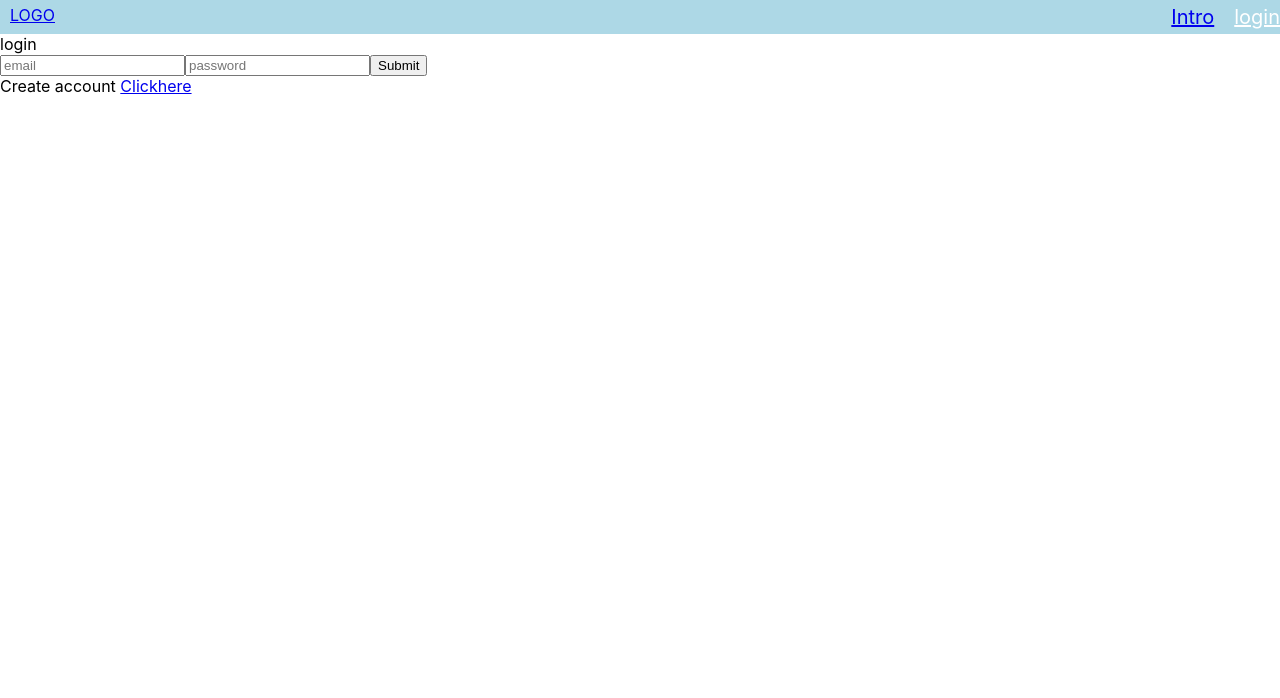
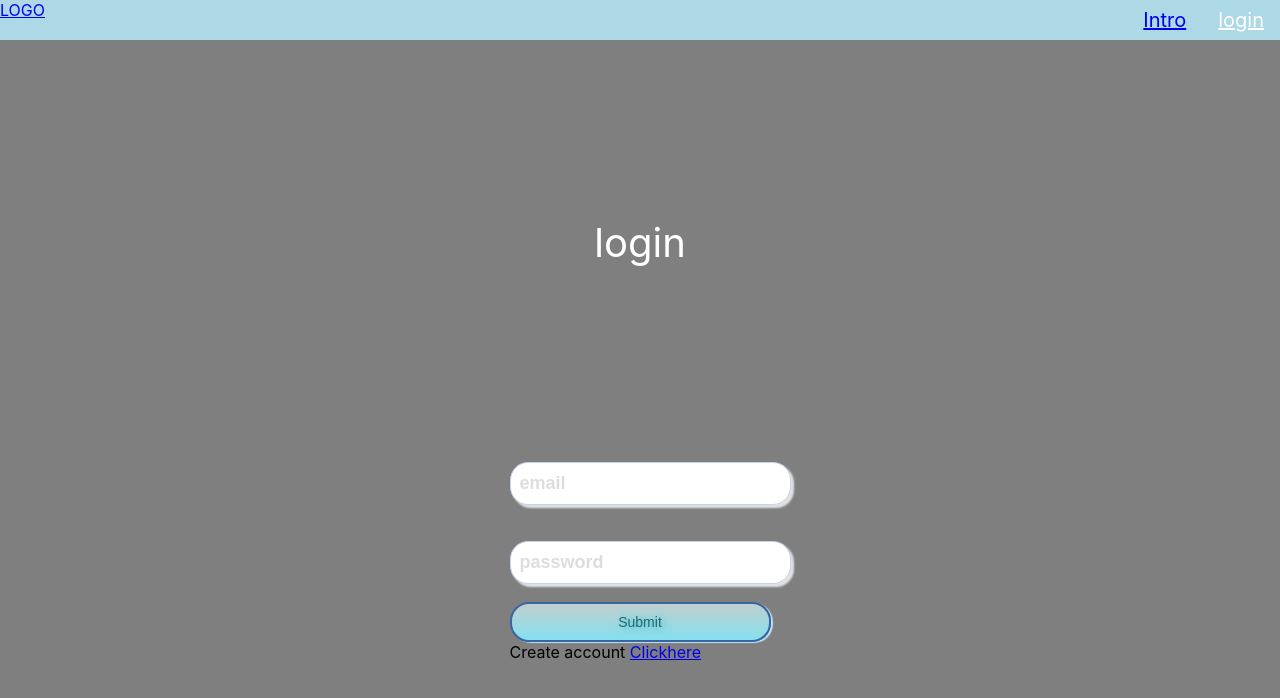
Before and after one commit to mathpalvipin/TaskManager, a React (Create React App) app in the folder frontend/: page /auth/login in a window 1280 px wide. Shown: the top 698 px of the page. Built offline with nearby package versions, Linux system fonts and the light colour scheme; no server answers.

Commit message:
not found router fix redirect to intro ,home ,login

```diff
--- /dev/null
+++ b/frontend/src/components/Login&Signup/form.module.css
@@ -0,0 +1,67 @@
+.container{
+    position: absolute;
+
+    left: 0;
+    display: flex;
+    justify-content:space-evenly;
+    align-items: center;
+    background-color: rgba(0,0,0,0.5);
+    width: 100%;
+    height: 100%;
+    flex-direction: column;
+}
+.form{
+    width: 100%;
+    height: auto;
+    display: flex;
+    justify-content: space-between;
+    flex-direction: column;
+
+}
+.title{
+    font-size: 40px;
+    color: white;
+}
+
+
+.input {
+    margin: 1em 0  ;
+	font-size: 18px;
+	font-weight: bold;
+	padding: 10px 9px;
+	width: 100%;
+	outline: none;
+	background: #FFFFFF;
+	color: #000000;
+	border: 1px solid #C4D1EB;
+	border-radius: 18px;
+	box-shadow: 3px 3px 2px 0px #E2E2E2;
+	transition: .3s ease;
+}
+
+.input:focus {
+	background: #F2F2F2;
+	border: 3px solid #5A7EC7;
+	border-radius: 14px;
+}
+
+.input::placeholder {
+	color: #DDDDDD;
+}
+.button {
+    font-family: arial;
+    color: #1E6A67 !important;
+    font-size: 14px;
+    text-shadow: 2px 1px 7px #38BDDE;
+    box-shadow: 2px 1px 1px #BEE2F9;
+    padding: 10px 25px;
+    border-radius: 19px;
+    border: 2px double #3866A3;
+    background: #83E0EE;
+    background: linear-gradient(to top, #83E0EE, #C1CFCE);
+  }
+  .button:hover {
+    color: #14396A !important;
+    background: #468CCF;
+    background: linear-gradient(to top, #468CCF, #63B8EE);
+  }
--- a/frontend/src/components/Login&Signup/login.js
+++ b/frontend/src/components/Login&Signup/login.js
@@ -1,7 +1,7 @@
 import { useState } from "react";
 import { useAuth } from "../../context/AuthContext";
 import { NavLink, useNavigate } from "react-router-dom";
-
+import classes from "./form.module.css"
 const Login = () => {
   const { logIn, error } = useAuth();
 
@@ -23,9 +23,12 @@ const Login = () => {
 
   return (
     <>
-      <div> login </div>
-      <form onSubmit={handleSubmit}>
-        <input
+    <div className={classes.container}>
+
+      <div  className={classes.title}> login </div>
+      <div>
+      <form onSubmit={handleSubmit} className={classes.form}>
+        <input className={classes.input}
           type="email"
           name="email"
           value={userData.email}
@@ -33,7 +36,7 @@ const Login = () => {
           onChange={(e) => setUserData({ ...userData, email: e.target.value })}
         ></input>
 
-        <input
+        <input className={classes.input}
           type="password"
           name="password"
           value={userData.password}
@@ -42,11 +45,13 @@ const Login = () => {
             setUserData({ ...userData, password: e.target.value })
           }
         ></input>
-        <button type="Submit">Submit</button>
+        <button  className={classes.button}      type="Submit">Submit</button>
       </form>
 
       <div>
         Create account <NavLink to="/auth/signup">Clickhere</NavLink>{" "}
+      </div>
+      </div>
       </div>
     </>
   );
--- a/frontend/src/components/Login&Signup/signup.js
+++ b/frontend/src/components/Login&Signup/signup.js
@@ -1,7 +1,7 @@
 import { useState } from "react";
 import { useAuth } from "../../context/AuthContext";
 import { NavLink, useNavigate } from "react-router-dom";
-
+import classes from "./form.module.css"
 const Signup = () => {
   const { signUp } = useAuth();
 
@@ -24,9 +24,11 @@ const Signup = () => {
 
   return (
     <>
-      <div> Signup </div>
-      <form onSubmit={handleSubmit}>
-        <input
+    <div className={classes.container}>
+      <div className={classes.title}> Signup </div>
+      <div >
+      <form onSubmit={handleSubmit} className={classes.form}>
+        <input className={classes.input}
           type="text"
           name="name"
           value={userData.username}
@@ -35,7 +37,7 @@ const Signup = () => {
             setUserData({ ...userData, username: e.target.value })
           }
         ></input>
-        <input
+        <input className={classes.input}
           type="email"
           name="email"
           value={userData.email}
@@ -43,7 +45,7 @@ const Signup = () => {
           onChange={(e) => setUserData({ ...userData, email: e.target.value })}
         ></input>
 
-        <input
+        <input className={classes.input}
           type="password"
           name="password"
           value={userData.password}
@@ -52,13 +54,16 @@ const Signup = () => {
             setUserData({ ...userData, password: e.target.value })
           }
         ></input>
-        <button type="Submit">Submit</button>
+        <button  className={classes.button} type="Submit">Submit</button>
       </form>
       <div>
         {" "}
         Already have Accont Login{" "}
         <NavLink to="/auth/login">Click here </NavLink>
       </div>
+      </div>
+      </div>
+
     </>
   );
 };
--- a/frontend/src/components/comman/AppNavWrapper.module.css
+++ b/frontend/src/components/comman/AppNavWrapper.module.css
@@ -1,23 +1,25 @@
 .navbar {
-  padding: 5px 10px;
+
   background-color: lightblue;
   width: 100%;
+  height: clamp(40px,5vh,250px);
   display: flex;
   flex-wrap: nowrap;
   justify-content: space-between;
 }
 .nav {
     display: flex;
-    /* float: inline-end; */
-    width: auto;
-    flex-direction: row;
+    width: 80vw;
+
+    justify-content: flex-end;
 }
 
 .nav_items{
-    margin: 0px 10px
+    margin: clamp(5px,1vh,50px) clamp(10px,2vh,100px);
+
 }
 .nav_link{
-    font-size: 20px;
+    font-size: clamp(20px,2vh,200px);
 }
 .nav_link:hover{
     color:red;
@@ -27,5 +29,5 @@ color:white !important;;
 
 }
 .nav_link.pending{
- font-size: 35px;
+ font-size: 3vw;
 }
--- a/frontend/src/components/comman/ErrorBox.js
+++ b/frontend/src/components/comman/ErrorBox.js
@@ -1,20 +1,19 @@
- import { useEffect } from "react";
-import classes from "./ErrorBox.module.css"
-import {useAuth} from '../../context/AuthContext.js'
-const ErrorBox = (props)=>{
-    const {setError} =useAuth();
- const Error =props.message;
- const handlerClose=()=>{
+import classes from "./ErrorBox.module.css";
+import { useAuth } from "../../context/AuthContext.js";
+const ErrorBox = (props) => {
+  const { setError } = useAuth();
+  const Error = props.message;
+  const handlerClose = () => {
     setError(null);
- }
+  };
 
- return(
+  return (
     <div className={classes.overlays}>
-        <div className={classes.errorbox}>
-            <div className={classes.errormessage}>{Error}</div>
-            <button onClick={handlerClose}> close</button>
-        </div>
+      <div className={classes.errorbox}>
+        <div className={classes.errormessage}>{Error}</div>
+        <button onClick={handlerClose}> close</button>
+      </div>
     </div>
- )
-}
+  );
+};
 export default ErrorBox;
--- a/frontend/src/helper/Router.js
+++ b/frontend/src/helper/Router.js
@@ -25,3 +25,13 @@ export const routeNotVerifiedUser = async () => {
   }
  return 1;
 };
+
+export const routeToIntro= async()=>{
+  return redirect('/intro');
+}
+export const routeToLogin= async()=>{
+  return redirect('/auth/login');
+}
+export const routeToHome =async()=>{
+  return redirect("/app/home");
+}
--- a/frontend/src/pages/Home.js
+++ b/frontend/src/pages/Home.js
@@ -1,10 +1,15 @@
 
 import { useAuth } from "../context/AuthContext";
-import { NavLink } from "react-router-dom";
+import { NavLink, RouterProvider } from "react-router-dom";
 const Home =()=>{
     const {user}=useAuth();
     return ( <>
 
-    <div>Home Page{user?.email}</div> </>)
+    <div>Home Page{user?.email}</div>
+    <div>
+
+    </div>
+    </>)
+
 }
 export default Home;
```
Also changed, not shown: frontend/src/router/AuthRouter.js (+11 -4 lines).
